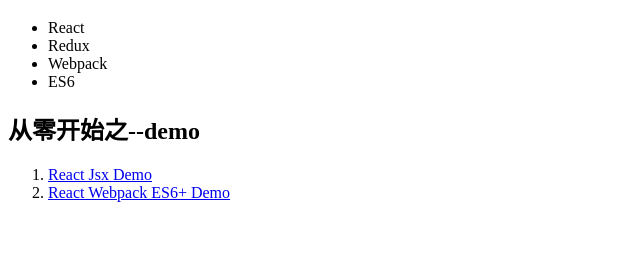
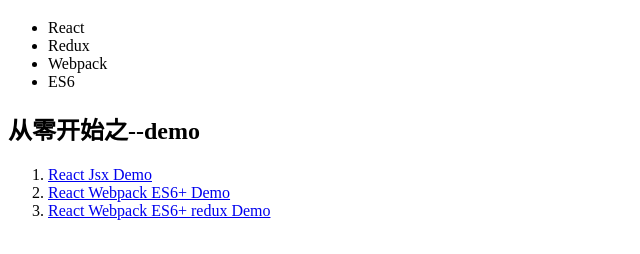
Before and after one commit to bdoulife/bdoulife.github.io, a plain HTML site: page index.html in a window 1280 px wide. Shown: the part 70-324 px from the top of the page, without its empty margins (0-640 px from the left). Drawn offline with Linux system fonts and the light colour scheme.

Commit message:
add a demo

```diff
--- a/index.html
+++ b/index.html
@@ -16,6 +16,7 @@
 	<ol>
 		<li><a href="example/demo1/index.html">React Jsx Demo</li>
 		<li><a href="example/demo2/index.html">React Webpack ES6+ Demo</li>
+		<li><a href="example/demo3/index.html">React Webpack ES6+ redux Demo</li>
 	</ol>
 </body>
 </html>
```
